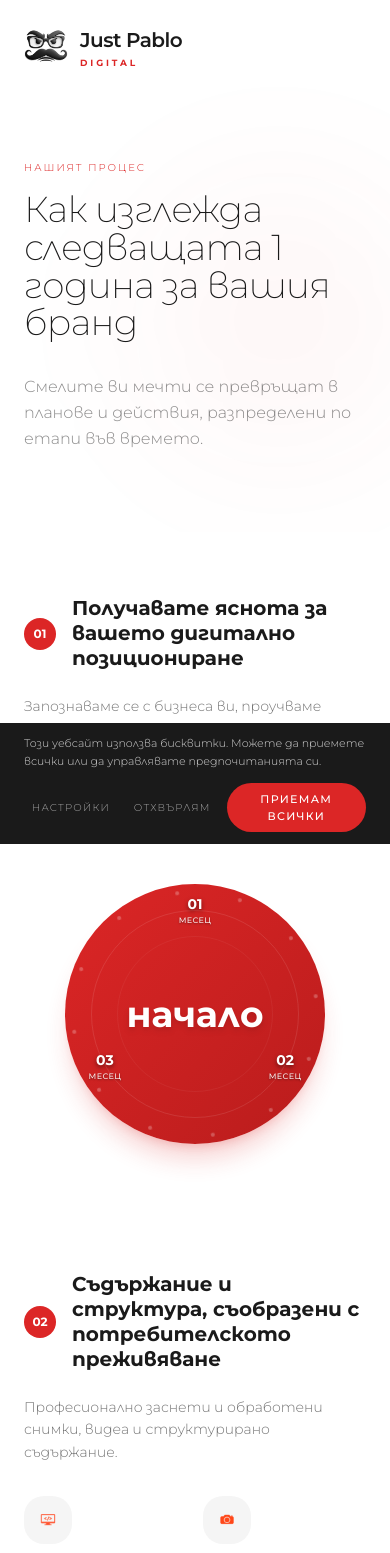
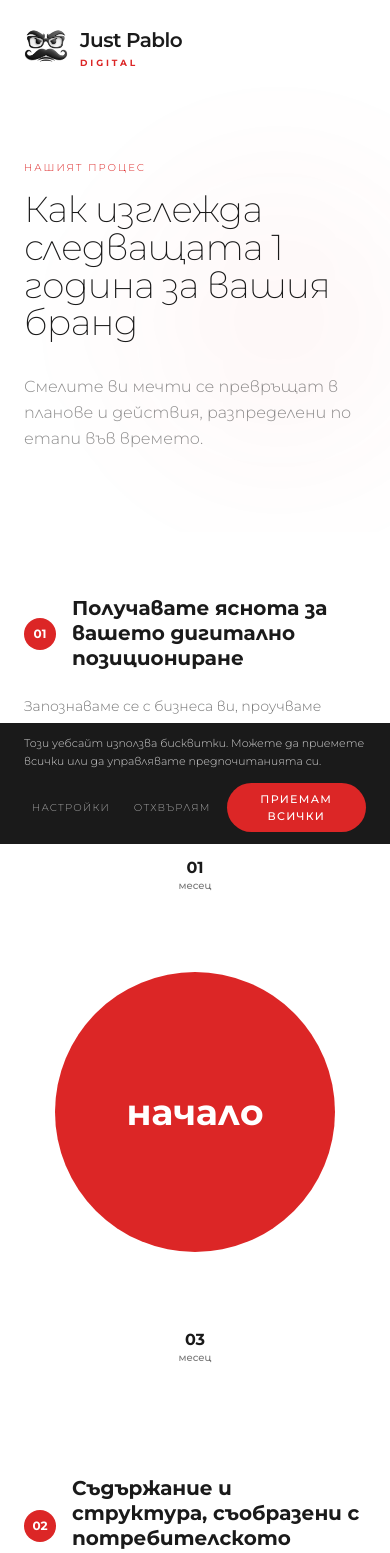
Before and after one commit to DobromirPurvanov/justpablo-, a React (Vite) app: page /#/uslugi in a window 390 px wide. Shown: the top 1553 px of the page. Built offline with nearby package versions, Linux system fonts and the light colour scheme.

Commit message:
major fix

```diff
--- a/src/pages/Services.tsx
+++ b/src/pages/Services.tsx
@@ -101,7 +101,8 @@ const phases = [
   },
 ]
 
-/* ───────────────  Phase Circle (чист, без scrub)  ─────────────── */
+/* ───────────────  Phase Circle — almero стил: плосък кръг,
+   вертикална ос с месеци, статистики със swoosh комети  ─────────────── */
 function PhaseCircle({ months, period, stats }: {
   months: string[]; period: string; stats: { value: string; label: string }[]
 }) {
@@ -112,87 +113,84 @@ function PhaseCircle({ months, period, stats }: {
     if (!el) return
     const ctx = gsap.context(() => {
       const st = { trigger: el, start: 'top 80%', once: true as const }
-      gsap.from('.pc-disc', { scale: 0.92, opacity: 0, duration: 0.9, ease: 'power3.out', scrollTrigger: st })
+      gsap.from('.pc-disc', { scale: 0.9, opacity: 0, duration: 0.9, ease: 'power3.out', scrollTrigger: st })
+      gsap.from('.pc-period', { scale: 0.8, opacity: 0, duration: 0.7, delay: 0.2, ease: 'back.out(1.6)', scrollTrigger: st })
+      gsap.from('.pc-month', { opacity: 0, y: 12, duration: 0.45, stagger: 0.06, delay: 0.25, ease: 'power2.out', scrollTrigger: st })
+      gsap.from('.pc-swoosh', { scaleX: 0, transformOrigin: 'left center', duration: 0.7, stagger: 0.08, delay: 0.3, ease: 'power3.out', scrollTrigger: st })
+      gsap.from('.pc-stat-val', { x: 36, opacity: 0, duration: 0.6, stagger: 0.08, delay: 0.4, ease: 'power3.out', clearProps: 'transform', scrollTrigger: st })
       const circle = el.querySelector('.pc-circle')
-      if (circle) drift(circle, el, { from: 24, to: -24, scrub: 1.2 })
-      gsap.from('.pc-period', { scale: 0.8, opacity: 0, duration: 0.7, delay: 0.2, ease: 'back.out(1.6)', scrollTrigger: st })
-      gsap.from('.pc-month', { opacity: 0, scale: 0.5, duration: 0.45, stagger: 0.05, delay: 0.3, ease: 'power2.out', scrollTrigger: st })
-      gsap.from('.pc-stat', { y: 14, opacity: 0, duration: 0.6, stagger: 0.07, delay: 0.45, ease: 'power3.out', clearProps: 'transform', scrollTrigger: st })
+      if (circle) drift(circle, el, { from: 18, to: -18, scrub: 1.2 })
     }, el)
     return () => ctx.revert()
   }, [])
 
-  const sizeClasses = months.length > 9
-    ? 'w-[300px] h-[300px] md:w-[400px] md:h-[400px] lg:w-[440px] lg:h-[440px]'
-    : months.length > 5
-      ? 'w-[280px] h-[280px] md:w-[360px] md:h-[360px] lg:w-[400px] lg:h-[400px]'
-      : 'w-[260px] h-[260px] md:w-[320px] md:h-[320px] lg:w-[360px] lg:h-[360px]'
+  // хоризонтални отмествания на статистиките отдясно (органичното "разбъркано" подреждане)
+  const offsets = [8, 120, 64, 104, 0]
 
   return (
-    <div ref={wrapRef} className="flex flex-col items-center">
-      <div className={`pc-circle relative ${sizeClasses}`}>
-        <div className="pc-disc absolute inset-0">
-          {/* Диск с градиент */}
-          <div className="absolute inset-0 rounded-full bg-gradient-to-br from-[#DC2626] to-[#B91C1C] shadow-xl shadow-[#DC2626]/20" />
-          <div className="absolute inset-[10%] rounded-full border border-white/10" />
-          <div className="absolute inset-[20%] rounded-full border border-white/5" />
-
-          {/* Декоративни точки — бавно въртене (само точки, без текст) */}
-          <div className="absolute inset-0 animate-spin-slow">
-            {Array.from({ length: 12 }).map((_, i) => {
-              const a = (i / 12) * Math.PI * 2
-              return (
-                <div key={`dot-${i}`}
-                  className="absolute w-1 h-1 rounded-full bg-white/25"
-                  style={{
-                    left: `${50 + 47 * Math.cos(a)}%`,
-                    top: `${50 + 47 * Math.sin(a)}%`,
-                    transform: 'translate(-50%, -50%)',
-                  }}
-                />
-              )
-            })}
-          </div>
-        </div>
-
-        {/* Централен период */}
-        <div className="absolute inset-0 flex items-center justify-center z-10 pointer-events-none">
-          <span className="pc-period text-white text-4xl md:text-5xl lg:text-6xl font-bold drop-shadow-md">{period}</span>
-        </div>
-
-        {/* Месеци около кръга — изправени, равномерно разпределени */}
-        {months.map((m, i) => {
-          const angle = -Math.PI / 2 + (i / months.length) * Math.PI * 2
-          return (
-            <div key={m}
-              className="absolute z-10"
+    <div ref={wrapRef} className="relative w-full flex flex-col items-center lg:items-start">
+      {/* Кръг + вертикална ос на месеците */}
+      <div className="pc-circle relative lg:ml-[4%] py-24">
+        {/* месеци по вертикалната ос — средните се скриват зад кръга */}
+        <div className="absolute inset-0 z-0">
+          {months.map((m, i) => (
+            <div
+              key={m}
+              className="absolute left-1/2"
               style={{
-                left: `${50 + 40 * Math.cos(angle)}%`,
-                top: `${50 + 40 * Math.sin(angle)}%`,
+                top: `${(i / Math.max(months.length - 1, 1)) * 100}%`,
                 transform: 'translate(-50%, -50%)',
               }}
             >
               <span className="pc-month flex flex-col items-center">
-                <span className="text-sm lg:text-base font-bold text-white" style={{ textShadow: '0 2px 4px rgba(0,0,0,0.5)' }}>{m}</span>
-                <span className="text-[8px] lg:text-[9px] uppercase tracking-wider font-medium text-white/90" style={{ textShadow: '0 1px 2px rgba(0,0,0,0.4)' }}>месец</span>
+                <span className="text-base lg:text-lg font-bold text-[#1A1A1A] leading-none">{m}</span>
+                <span className="text-[10px] font-medium text-[#1A1A1A]/60 mt-0.5">месец</span>
               </span>
             </div>
-          )
-        })}
+          ))}
+        </div>
+
+        {/* Плосък червен диск */}
+        <div className="pc-disc relative z-10 rounded-full bg-[#DC2626] flex items-center justify-center w-[280px] h-[280px] md:w-[340px] md:h-[340px] lg:w-[380px] lg:h-[380px]">
+          <span className="pc-period text-white text-4xl md:text-5xl lg:text-6xl font-bold">{period}</span>
+        </div>
       </div>
 
-      {/* Статистики — подреден ред под кръга, еднакво на всички екрани */}
+      {/* Статистики — desktop: swoosh комети от десния ръб на екрана */}
       {stats.length > 0 && (
-        <div className="mt-10 flex flex-wrap justify-center gap-x-8 gap-y-4 max-w-md">
+        <div className="hidden lg:flex flex-col justify-center gap-7 absolute right-0 top-1/2 -translate-y-1/2 w-[48%] z-20">
+          {stats.map((s, i) => (
+            <div key={s.label} className="relative flex items-center justify-end" style={{ paddingRight: offsets[i % offsets.length] }}>
+              <svg
+                className="pc-swoosh absolute h-16 pointer-events-none"
+                style={{ top: '50%', marginTop: '-32px', left: `calc(100% - ${offsets[i % offsets.length]}px - 10px)`, width: '42vw' }}
+                viewBox="0 0 400 64"
+                preserveAspectRatio="none"
+                fill="none"
+              >
+                <path d="M0,32 C 120,24 250,8 400,0 L400,64 C 250,56 120,40 0,32 Z" fill="#F2F2F2" />
+              </svg>
+              <div className="pc-stat-val relative z-10 text-right">
+                <div className="flex items-center justify-end gap-2">
+                  <span className="text-[clamp(30px,3vw,52px)] font-extralight text-[#1A1A1A] leading-none tracking-tight">{s.value}</span>
+                  <span className="w-2.5 h-2.5 rounded-full bg-[#DC2626] shrink-0" />
+                </div>
+                <div className="text-xs font-medium text-[#1A1A1A]/60 mt-1.5 mr-4">{s.label}</div>
+              </div>
+            </div>
+          ))}
+        </div>
+      )}
+
+      {/* Статистики — мобилно: подреден ред под кръга */}
+      {stats.length > 0 && (
+        <div className="lg:hidden mt-6 flex flex-wrap justify-center gap-x-8 gap-y-4 max-w-md">
           {stats.map(s => (
-            <div key={s.label} className="pc-stat flex items-center gap-2">
-              <svg width="24" height="18" viewBox="0 0 24 18" className="overflow-visible shrink-0">
-                <line x1="0" y1="9" x2="20" y2="9" stroke="#E5E5E5" strokeWidth="1" />
-                <circle cx="20" cy="9" r="3" fill="#DC2626" />
-              </svg>
-              <div className="text-left">
-                <div className="text-lg lg:text-xl font-extralight text-[#1A1A1A] leading-none">{s.value}</div>
-                <div className="text-[10px] font-medium text-[#1A1A1A]/60 mt-0.5">{s.label}</div>
+            <div key={s.label} className="flex items-center gap-2">
+              <span className="w-2 h-2 rounded-full bg-[#DC2626] shrink-0" />
+              <div>
+                <span className="text-lg font-extralight text-[#1A1A1A] leading-none">{s.value}</span>
+                <span className="text-[10px] font-medium text-[#1A1A1A]/60 ml-1.5">{s.label}</span>
               </div>
             </div>
           ))}
@@ -353,10 +351,8 @@ export default function Services() {
                       <div className="ph-anim grid grid-cols-2 lg:grid-cols-4 gap-4 lg:gap-6">
                         {phase.services.map((svc) => (
                           <div key={svc.name} className="flex flex-col items-start group">
-                            <div className="w-12 h-12 rounded-xl bg-[#F5F5F5] group-hover:bg-[#DC2626]/10 flex items-center justify-center mb-2 transition-colors duration-300">
-                              <img src={svc.icon} alt={svc.name} className="w-6 h-6 object-contain" />
-                            </div>
-                            <span className="text-xs lg:text-sm font-semibold text-[#1A1A1A] leading-tight">{svc.name}</span>
+                            <img src={svc.icon} alt={svc.name} className="w-9 h-9 object-contain mb-3 group-hover:scale-110 transition-transform duration-300" />
+                            <span className="text-xs lg:text-sm font-bold text-[#1A1A1A] leading-tight">{svc.name}</span>
                           </div>
                         ))}
                       </div>
```
Also changed, not shown: 2 other files (tests, documents, lock files or other folders).
